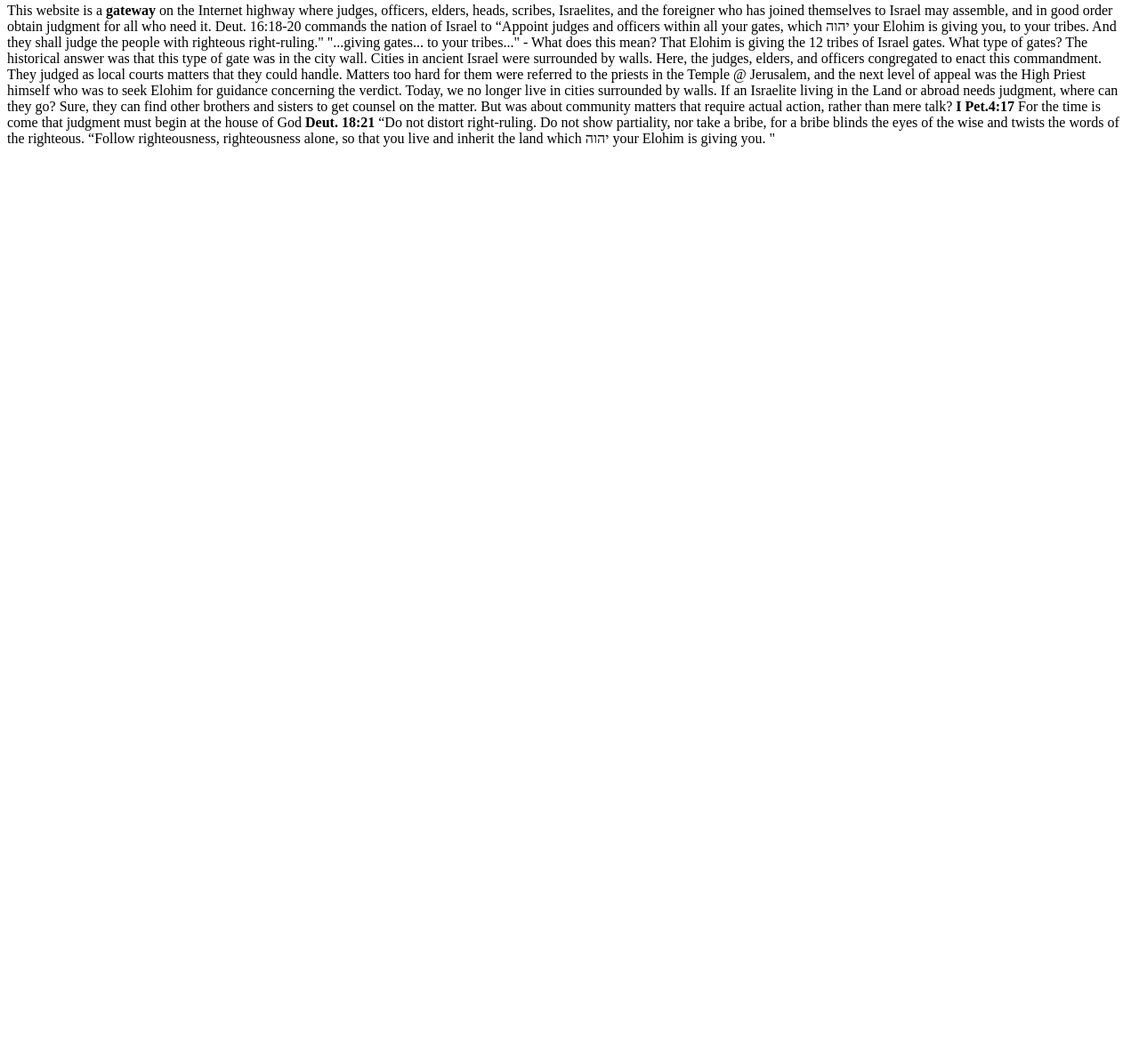
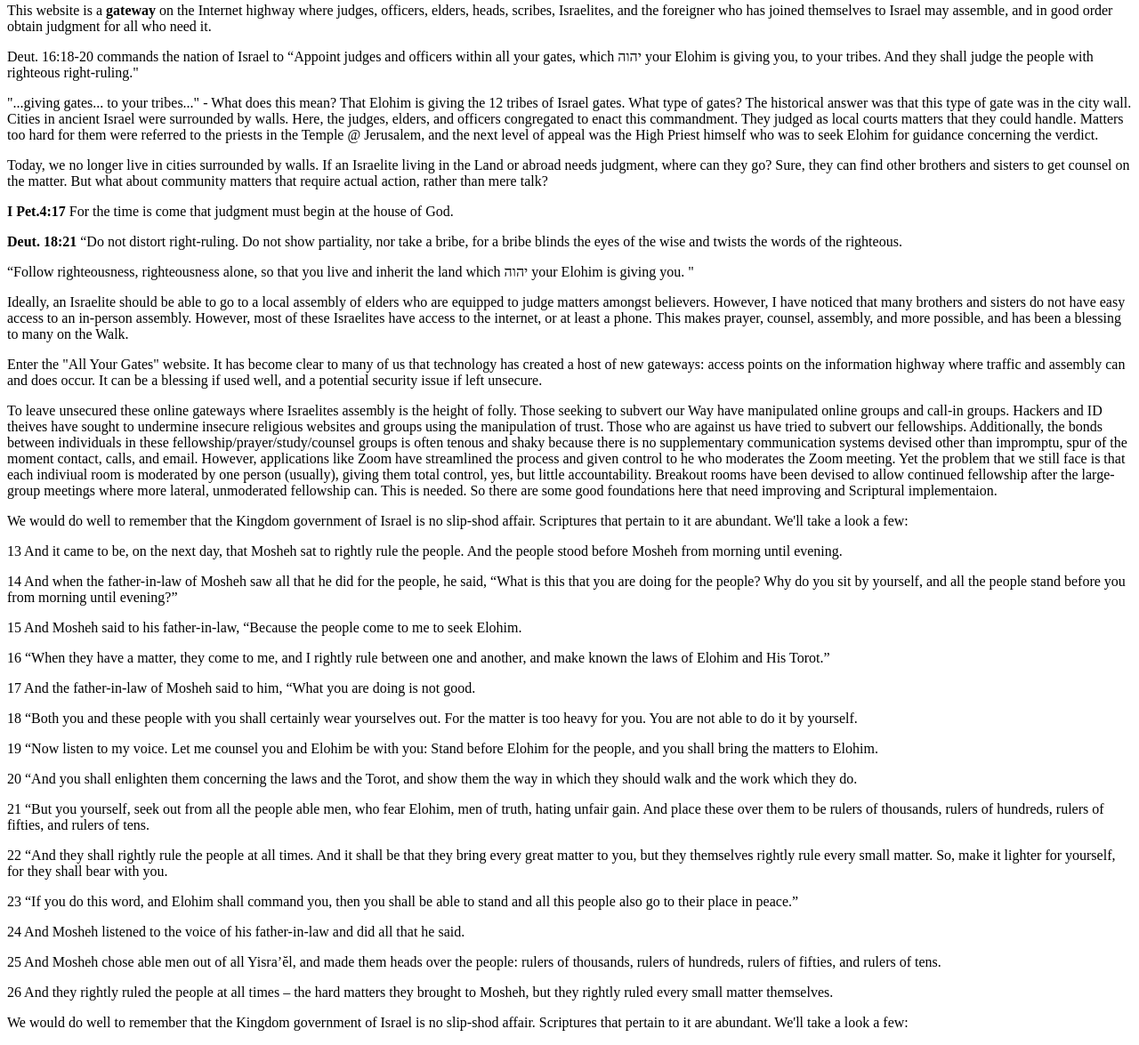
Before and after one commit to allyourgates/home, a plain HTML site: page index.html in a window 1280 px wide. Shown: the part 5-1180 px from the top of the page at 89% size. Before the commit the page ends 800 px from the top, so only its background shows below. Drawn offline with Linux system fonts and the light colour scheme.

Commit message:
Update index.html

```diff
--- a/index.html
+++ b/index.html
@@ -5,19 +5,87 @@
 </head>
 <body>
     <p>This website is a <b>gateway</b> on the Internet highway where judges, officers, elders, heads, scribes, Israelites, and the foreigner who has joined themselves to Israel may assemble, and in good order obtain judgment for all who need it.
-
+        </p>
+        <p>
         Deut. 16:18-20 commands the nation of Israel to “Appoint judges and officers within all your gates, which יהוה your Elohim is giving you, to your tribes. And they shall judge the people with righteous right-ruling."
-
+        </p>
+        <p>
         "...giving gates... to your tribes..." - What does this mean?  That Elohim is giving the 12 tribes of Israel gates. What type of gates? The historical answer was that this type of gate was in the city wall. Cities in ancient Israel were surrounded by walls. Here, the judges, elders, and officers congregated to enact this commandment. They judged as local courts matters that they could handle. Matters too hard for them were referred to the priests in the Temple @ Jerusalem, and the next level of appeal was the High Priest himself who was to seek Elohim for guidance concerning the verdict.
-
-       Today, we no longer live in cities surrounded by walls. If an Israelite living in the Land or abroad needs judgment, where can they go? Sure, they can find other brothers and sisters to get counsel on the matter. But was about community matters that require actual action, rather than mere talk?
-
-        <b>I Pet.4:17</b> For the time is come that judgment must begin at the house of God
-
+        </p>
+        <p>
+       Today, we no longer live in cities surrounded by walls. If an Israelite living in the Land or abroad needs judgment, where can they go? Sure, they can find other brothers and sisters to get counsel on the matter. But what about community matters that require actual action, rather than mere talk?
+        </p>
+        <p>
+        <b>I Pet.4:17</b> For the time is come that judgment must begin at the house of God.
+        </p>
+        <p>
         <b>Deut. 18:21</b>
 “Do not distort right-ruling. Do not show partiality, nor take a bribe, for a bribe blinds the eyes of the wise and twists the words of the righteous.
+</p>
+<p>
+“Follow righteousness, righteousness alone, so that you live and inherit the land which יהוה your Elohim is giving you. "</p>
+</p>
+    <p>
+        Ideally, an Israelite should be able to go to a local assembly of elders who are equipped to judge matters amongst believers. However, I have noticed that many brothers and sisters do not have easy access to an in-person assembly. However, most of these Israelites have access to the internet, or at least a phone. This makes prayer, counsel, assembly, and more possible, and has been a blessing to many on the Walk.
+        </p>
+        <p>
+    Enter the "All Your Gates" website.  It has become clear to many of us that technology has created a host of new gateways: access points on the information highway where traffic and assembly can and does occur. It can be a blessing if used well, and a potential security issue if left unsecure.
+    </p>
+    <p>
+        To leave unsecured these online gateways where Israelites assembly is the height of folly. Those seeking to subvert our Way have manipulated online groups and call-in groups. Hackers and ID theives have sought to undermine insecure religious websites and groups using the manipulation of trust. Those who are against us have tried to subvert our fellowships. Additionally, the bonds between individuals in these fellowship/prayer/study/counsel groups is often tenous and shaky because there is no supplementary communication systems devised other than impromptu, spur of the moment contact, calls, and email. However, applications like Zoom have streamlined the process and given control to he who moderates the Zoom meeting. Yet the problem that we still face is that each indiviual room is moderated by one person (usually), giving them total control, yes, but little accountability.  Breakout rooms have been devised to allow continued fellowship after the large-group meetings where more lateral, unmoderated fellowship can. This is needed. So there are some good foundations here that need improving and Scriptural implementaion.
+    </p>
+         <p>
+        We would do well to remember that the Kingdom government of Israel is no slip-shod affair.  Scriptures that pertain to it are abundant. We'll take a look a few:
+       </p>
+        <p>
+13 And it came to be, on the next day, that Mosheh sat to rightly rule the people. And the people stood before Mosheh from morning until evening.
+</p>
+        <p>
+14 And when the father-in-law of Mosheh saw all that he did for the people, he said, “What is this that you are doing for the people? Why do you sit by yourself, and all the people stand before you from morning until evening?”
+</p>
+        <p>
+15 And Mosheh said to his father-in-law, “Because the people come to me to seek Elohim.
+</p>
+        <p>
+16 “When they have a matter, they come to me, and I rightly rule between one and another, and make known the laws of Elohim and His Torot.”
+</p>
+        <p>
+17 And the father-in-law of Mosheh said to him, “What you are doing is not good.
+</p>
+        <p>
+18 “Both you and these people with you shall certainly wear yourselves out. For the matter is too heavy for you. You are not able to do it by yourself.
+</p>
+        <p>
+19 “Now listen to my voice. Let me counsel you and Elohim be with you: Stand before Elohim for the people, and you shall bring the matters to Elohim.
+</p>
+        <p>
+20 “And you shall enlighten them concerning the laws and the Torot, and show them the way in which they should walk and the work which they do.
+</p>
+        <p>
+21 “But you yourself, seek out from all the people able men, who fear Elohim, men of truth, hating unfair gain. And place these over them to be rulers of thousands, rulers of hundreds, rulers of fifties, and rulers of tens.
+</p>
+        <p>
+22 “And they shall rightly rule the people at all times. And it shall be that they bring every great matter to you, but they themselves rightly rule every small matter. So, make it lighter for yourself, for they shall bear with you.
+</p>
+        <p>
+23 “If you do this word, and Elohim shall command you, then you shall be able to stand and all this people also go to their place in peace.”
+</p>
+        <p>
+24 And Mosheh listened to the voice of his father-in-law and did all that he said.
+</p>
+        <p>
+25 And Mosheh chose able men out of all Yisra’ĕl, and made them heads over the people: rulers of thousands, rulers of hundreds, rulers of fifties, and rulers of tens.
+    </p>
+        <p>
 
-“Follow righteousness, righteousness alone, so that you live and inherit the land which יהוה your Elohim is giving you. "</p>
+26 And they rightly ruled the people at all times – the hard matters they brought to Mosheh, but they rightly ruled every small matter themselves.
+    </p>
+    <p>
+        We would do well to remember that the Kingdom government of Israel is no slip-shod affair.  Scriptures that pertain to it are abundant. We'll take a look a few:
+       </p>
+        <p>
+
+
 <style>
 </style>
 <script>
```
